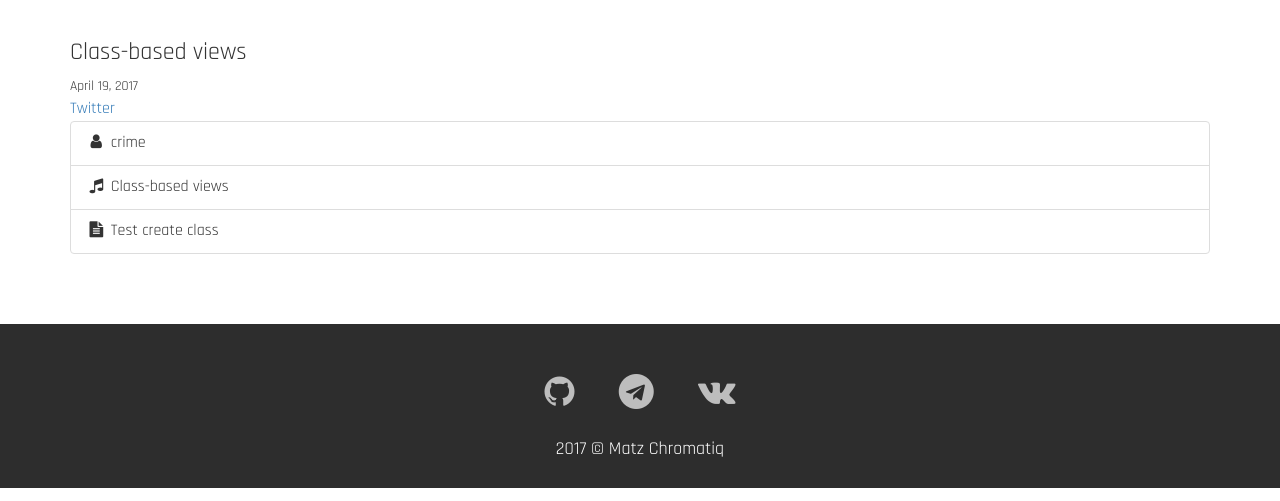
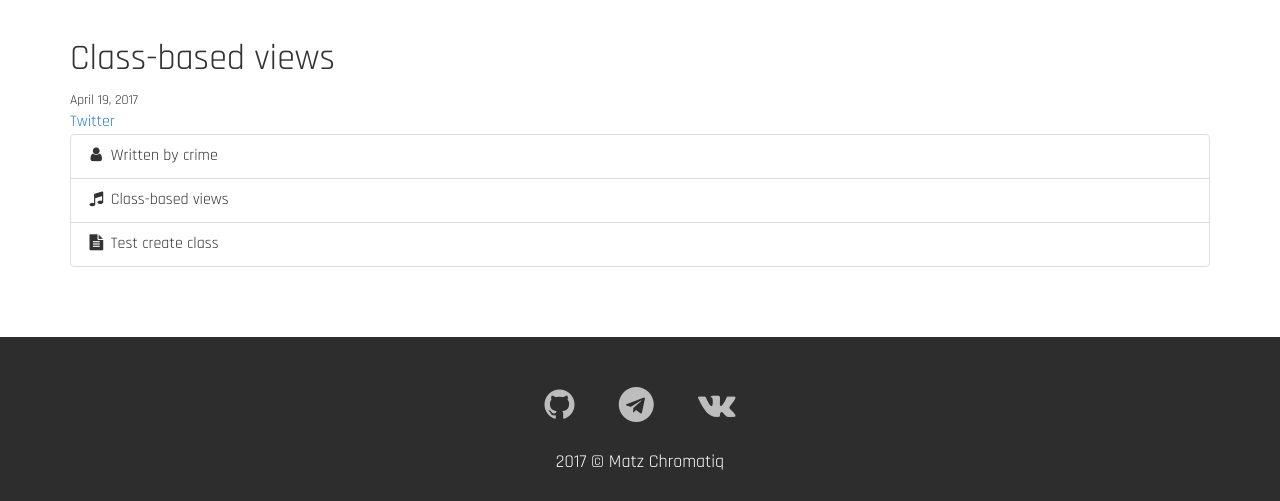
Before and after one commit to wmorgue/gentle, a Django app: page /blog/6/ in a window 1280 px wide. Shown: the part 81-582 px from the top of the page. Run offline with Django 3.2, Linux system fonts and the light colour scheme; data comes from the database, SQL or seed files in the repository; some libraries are stand-ins or nearby versions.

Commit message:
refactoring 3

```diff
--- a/Gentle Linux Main/templates/blog/detail.html
+++ b/Gentle Linux Main/templates/blog/detail.html
@@ -17,7 +17,7 @@
     {% if obj.image %}
       <img src="{{ obj.image.url }}" alt="{{ image.url }}" class="img-rounded">
     {% endif %}
-      <h3>{{ obj.title }}</h3>
+      <h1>{{ obj.title }}</h1>
       <small>{% if obj.draft %}
         <span style="color:#ff1493;">Draft </span>{% endif %}{{ obj.publish }}
       </small>
@@ -27,7 +27,7 @@
       <ul class="list-group">
           <li class="list-group-item">
               <i class="fa fa-user fa-fw" aria-hidden="true"></i>
-              {{ obj.author }}
+              Written by {{ obj.author }}
           </li>
           <li class="list-group-item">
               <i class="fa fa-music fa-fw" aria-hidden="true"></i>
--- a/Gentle Linux Main/templates/blog/index.html
+++ b/Gentle Linux Main/templates/blog/index.html
@@ -4,7 +4,7 @@
 {% block main %}
 <div id="noted">
   {% for obj in object_list %}
-      <h3><a href="{{ obj.get_absolute_url }}">{{ obj.title }}</a></h3>
+      <h1><a href="{{ obj.get_absolute_url }}">{{ obj.title }}</a></h1>
       <small>{{ obj.publish }}</small>
       <ul class="list-group">
           <li class="list-group-item">
@@ -21,6 +21,7 @@
           </li>
       </ul>
   {% endfor %}
+
     <div class="pagination">
       <span class="step-links">
         {% if object_list.has_previous %}
--- a/Gentle Linux Main/templates/gentle/home.html
+++ b/Gentle Linux Main/templates/gentle/home.html
@@ -5,7 +5,7 @@
   <div id="wrapper">
     <div class="container">
       <div class="row centered">
-        <div class="col-lg-8 col-lg-offset-2">
+        <div class="col-lg-pull-10 col-lg-offset-6">
           <h1>Gentle Linux</h1>
           <h2>High tech, low life</h2>
         </div>
@@ -77,7 +77,7 @@
       <br><br>
       <div class="col-lg-8 col-lg-offset-2">
         <h4>Only actual new's from Elon Musk</h4>
-        <p>Talking about Linux distro, programming language, hardware and polics.</p>
+        <p>We are talking about the distribution of Linux, hardware, programming language and politics.</p>
         <p>Indeed we like Tesla Car and Falcon 9.</p>
         <br>
           <img src="{% static "img/relax.jpg" %}" alt="New's" class="img-thumbnail">
```
